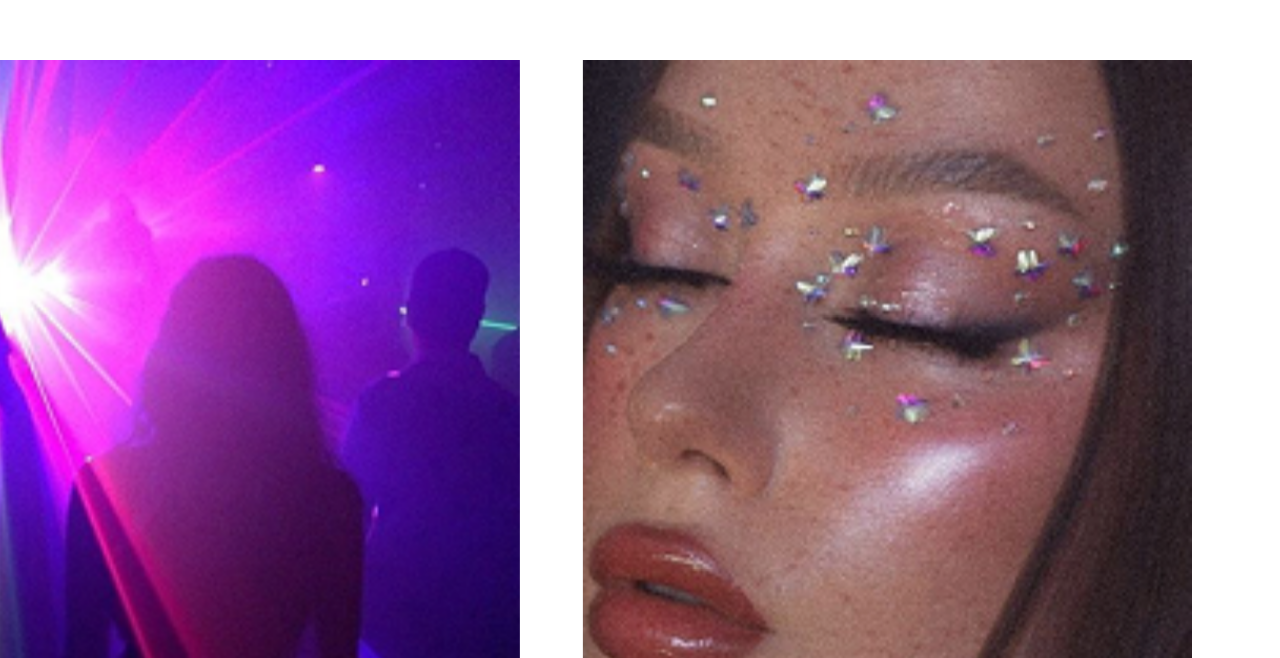
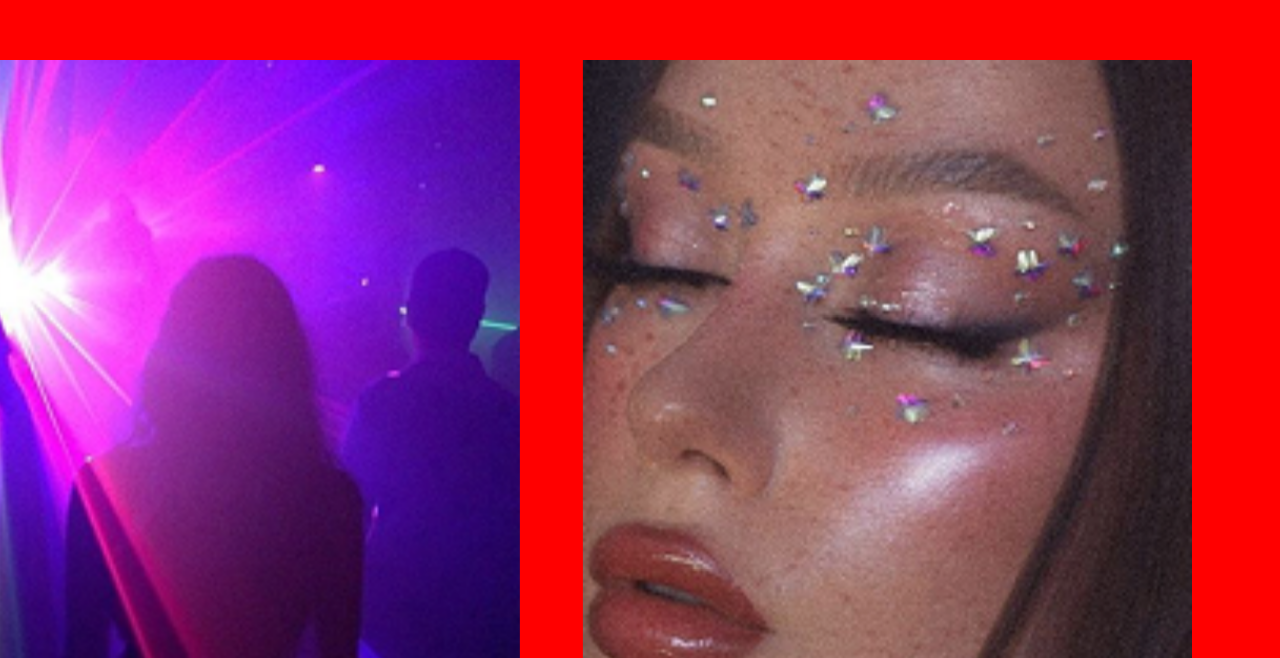
Before and after one commit to AdryanPro/claxStudio, a React (Vite) app: page /Molly in a window 1280 px wide. Shown: the part 142-800 px from the top of the page. Built offline with nearby package versions, Linux system fonts and the light colour scheme; the HTML template or start-up script is replaced by a standard one; a web font is replaced by a local one.

Commit message:
test résolution

```diff
--- a/src/CSS/TopProject.css
+++ b/src/CSS/TopProject.css
@@ -87,3 +87,24 @@
     justify-content: center;
     align-items: center;
 }
+
+/* mac 13 pouces */
+@media only screen
+  and (min-width: 1280px)
+  and (max-width: 1440px) {
+    .topProjectWrapper{
+        background-color: red;
+    }
+    body{
+        background-color: red;
+    }
+}
+@media only screen
+  and (min-device-width: 2560px)
+  and (max-device-width: 2560px)
+  and (min-device-height: 1600px)
+  and (max-device-height: 1600px) {
+    .topProjectWrapper{
+        background-color: red;
+    }
+}
```
